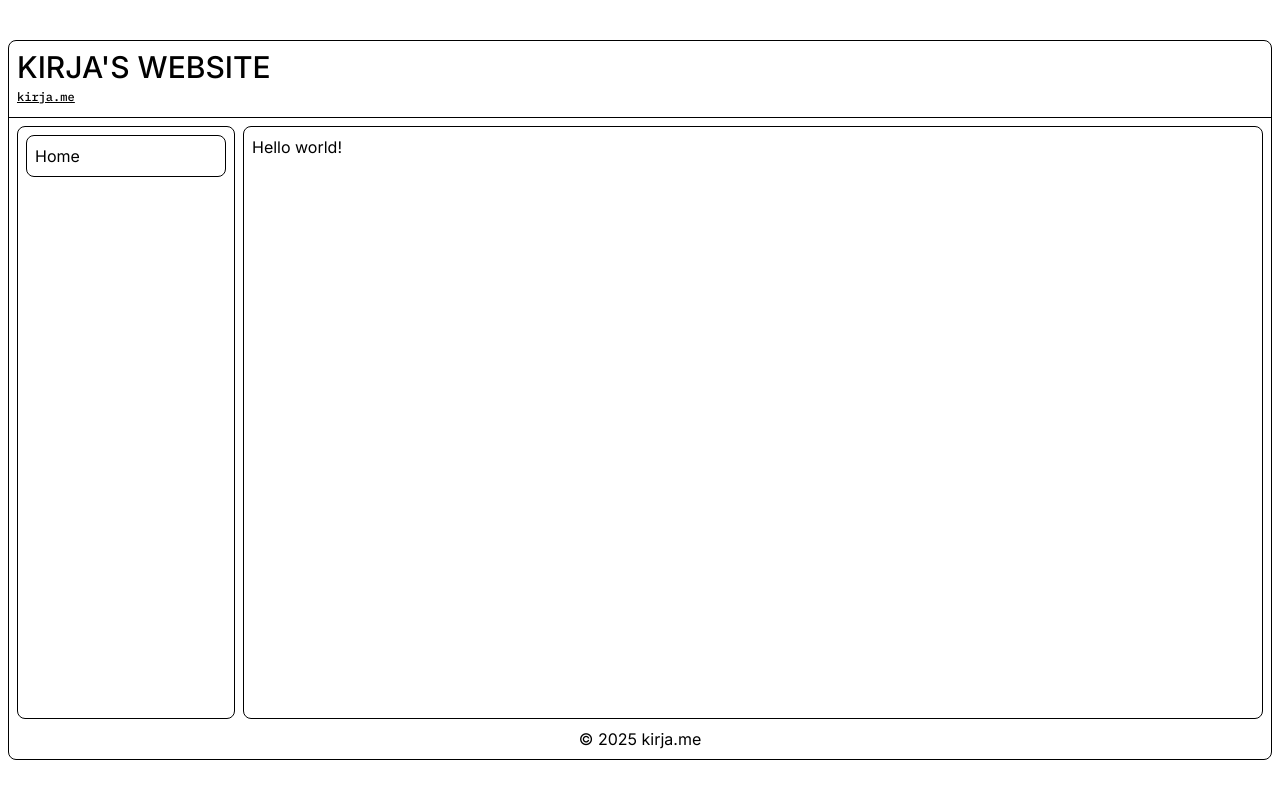
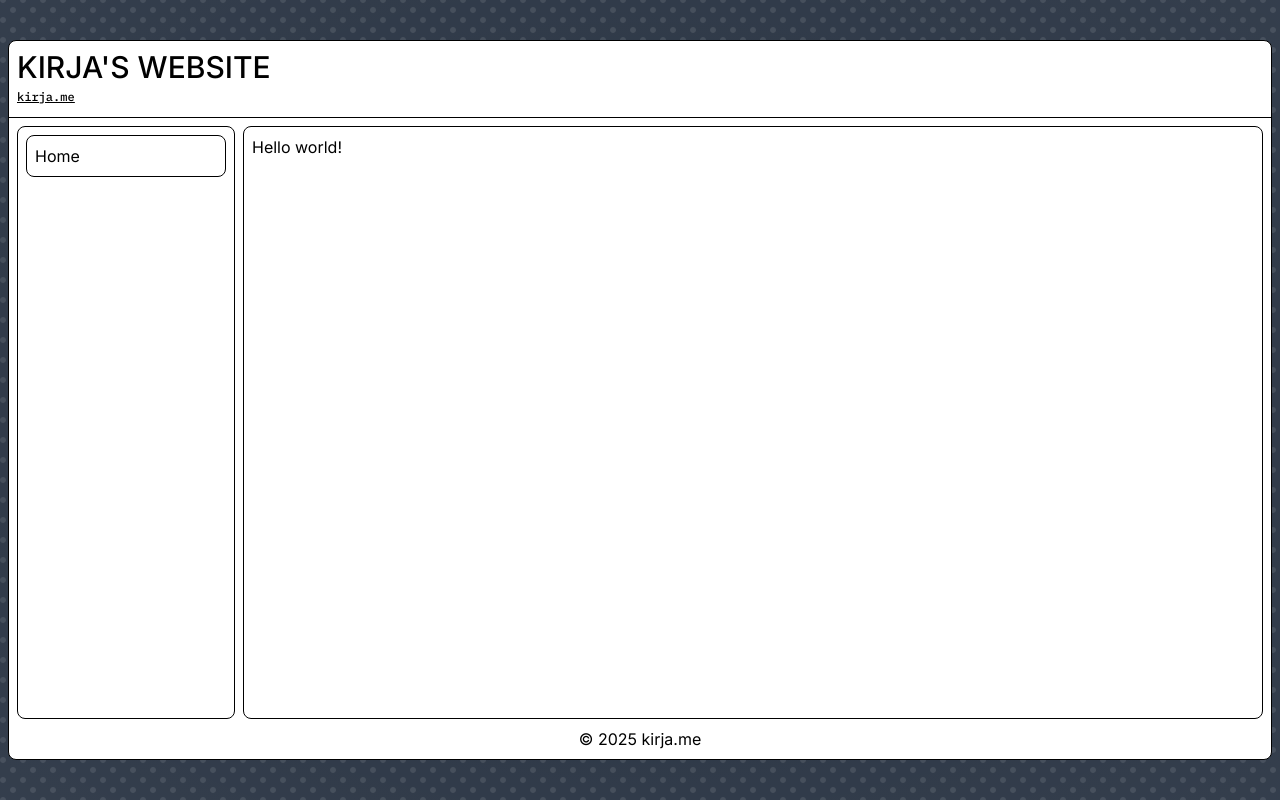
Before and after one commit to kirjahri/personal-website, a SvelteKit app: page / in a window 1280 px wide. Built offline with nearby package versions, Linux system fonts and the light colour scheme.

Commit message:
feat: add animated circle pattern to background

```diff
--- a/src/app.css
+++ b/src/app.css
@@ -14,3 +14,13 @@
 	--font-sans: 'Inter', sans-serif;
 	--font-mono: 'IBM Plex Mono', monospace;
 }
+
+@keyframes pan {
+	0% {
+		background-position: 0% 0%;
+	}
+
+	100% {
+		background-position: 100% 0%;
+	}
+}
--- a/src/routes/+layout.svelte
+++ b/src/routes/+layout.svelte
@@ -4,4 +4,9 @@
 	let { children } = $props();
 </script>
 
+<div class="pointer-events-none absolute -z-10 size-full bg-radial from-white/5 to-white/10">
+	<div
+		class="size-full animate-[pan_120s_linear_infinite] bg-[url($lib/assets/circle-pattern.svg)] bg-size-[20px] opacity-10 will-change-[background-position]"
+	></div>
+</div>
 {@render children?.()}
--- a/src/routes/+page.svelte
+++ b/src/routes/+page.svelte
@@ -10,7 +10,7 @@
 </svelte:head>
 
 <div class="flex h-screen items-center justify-center">
-	<div class="m-2 grid h-180 w-7xl grid-rows-[auto_1fr] rounded-lg border">
+	<div class="m-2 grid h-180 w-7xl grid-rows-[auto_1fr] rounded-lg border bg-white">
 		<Header />
 		<div class="grid grid-cols-[auto_1fr] grid-rows-1 gap-2 p-2">
 			<Navbar>
@@ -23,3 +23,11 @@
 		</div>
 	</div>
 </div>
+
+<style lang="postcss">
+	@reference 'tailwindcss';
+
+	:global(html) {
+		@apply bg-gray-800;
+	}
+</style>
```
Also changed, not shown: src/lib/assets/circle-pattern.svg (added).
